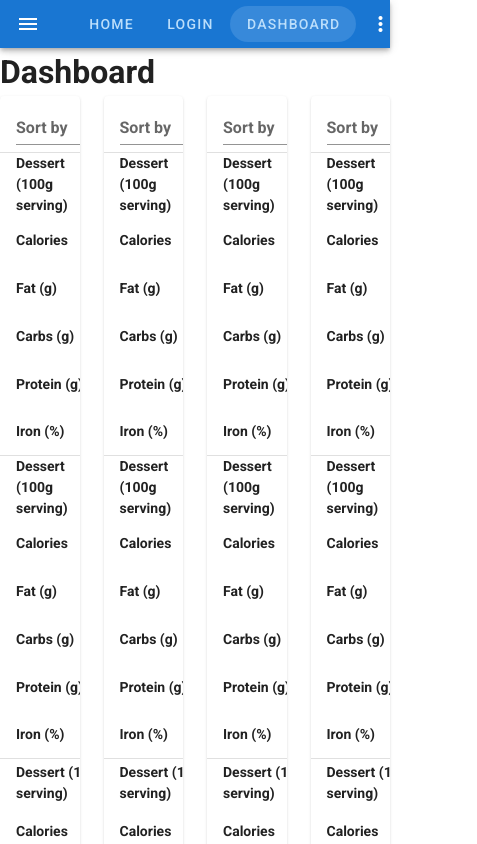
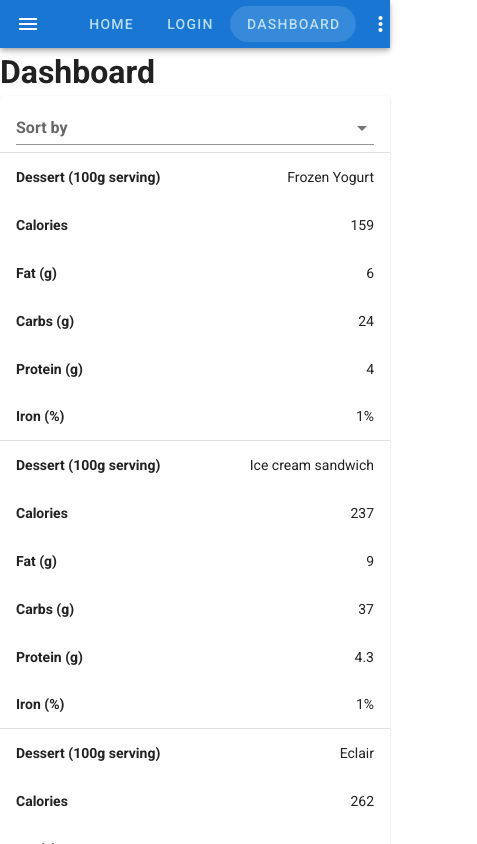
Before and after one commit to YevhenShershen/Beautify-With-Vuetify-, a Vue app: page /dashboard in a window 390 px wide. Shown: the top 844 px of the page, 477 px wide, since content can reach past the window. Built offline with nearby package versions, Linux system fonts and the light colour scheme.

Commit message:
BreakPoints

```diff
--- a/src/components/Dashboard.vue
+++ b/src/components/Dashboard.vue
@@ -3,34 +3,7 @@
     <h1>Dashboard</h1>
     <!-- v-row создержит 12 колонок автоматически -->
     <v-row>
-      <v-col cols="3">
-        <v-data-table
-          :headers="headers"
-          :items="desserts"
-          :items-per-page="5"
-          class="elevation-1"
-          @click:row="selectRow"
-        ></v-data-table
-      ></v-col>
-      <v-col cols="3">
-        <v-data-table
-          :headers="headers"
-          :items="desserts"
-          :items-per-page="5"
-          class="elevation-1"
-          @click:row="selectRow"
-        ></v-data-table
-      ></v-col>
-            <v-col cols="3">
-        <v-data-table
-          :headers="headers"
-          :items="desserts"
-          :items-per-page="5"
-          class="elevation-1"
-          @click:row="selectRow"
-        ></v-data-table
-      ></v-col>
-            <v-col cols="3">
+      <v-col v-for="item in 4" :key="item" xl="3" lg="4" md="6" xs="12">
         <v-data-table
           :headers="headers"
           :items="desserts"
@@ -207,3 +180,4 @@ export default {
   },
 };
 </script>
+<!-- BreakPoints: https://vuetifyjs.com/en/features/breakpoints/  -->
```
Also changed, not shown: src/App.vue (+8 -2 lines).
